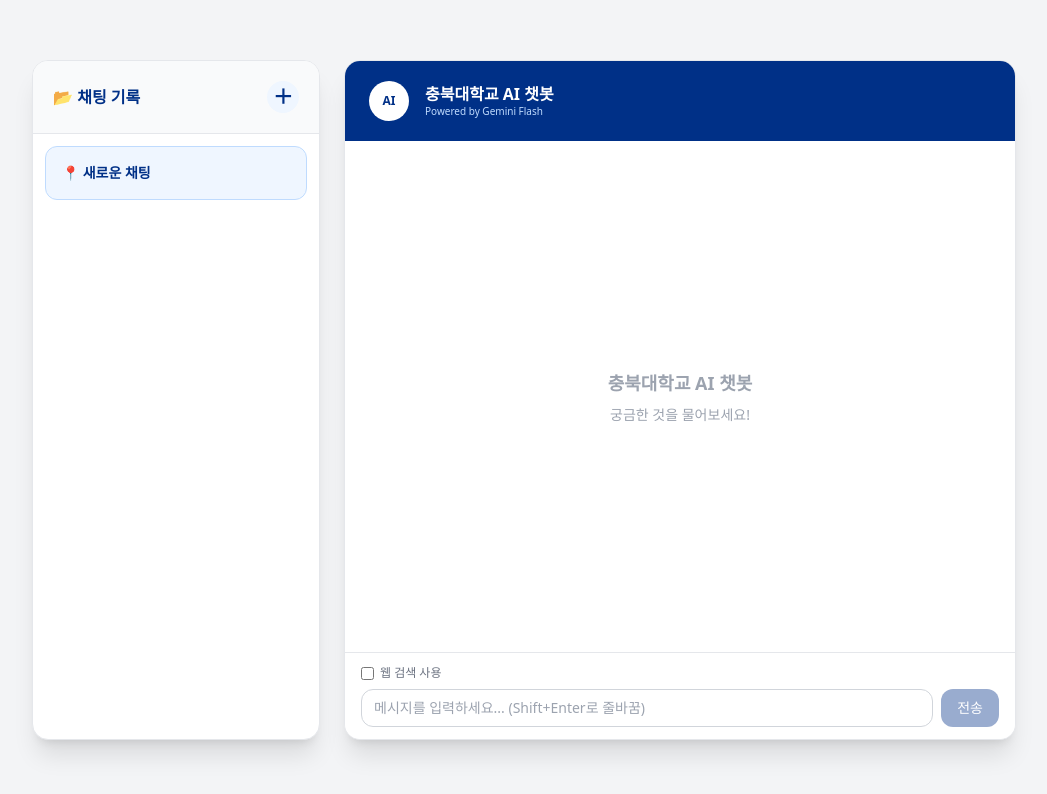
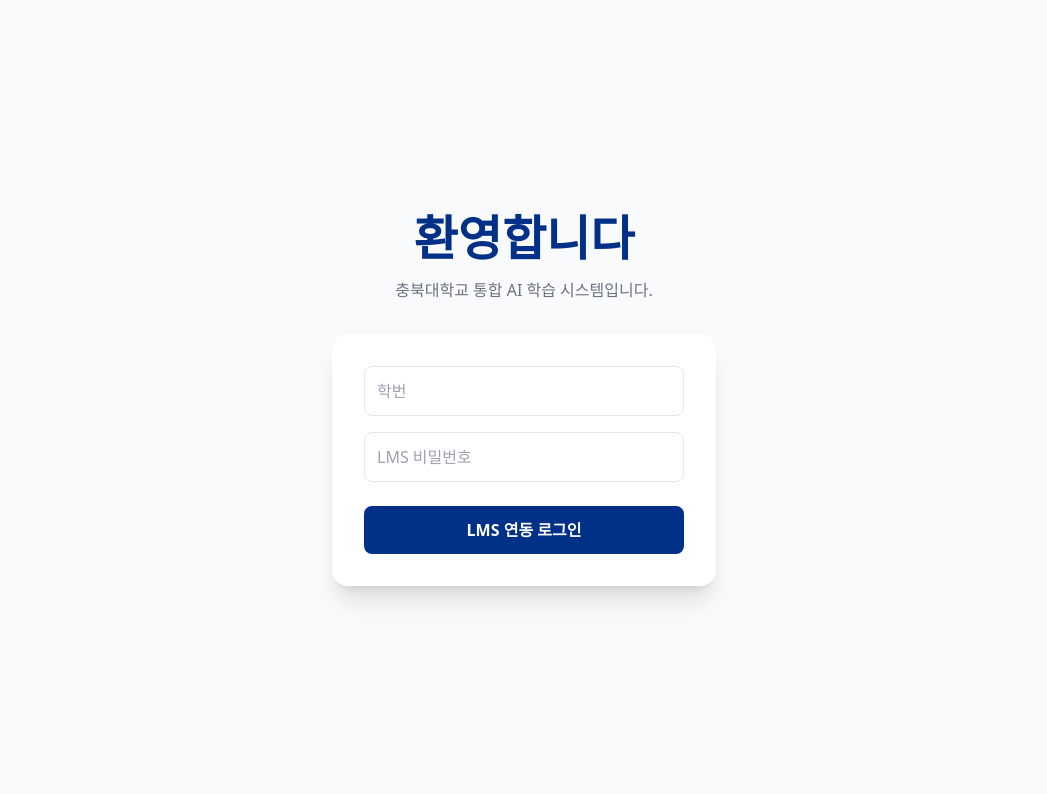
Before and after one commit to iamLeeHyeon/CBNU_AI_ChatBot, a React (Vite) app in the folder frontend/: page / in a window 1280 px wide. Shown: the top 794 px of the page, without its empty margins (116-1163 px from the left). Built offline with nearby package versions, Linux system fonts and the light colour scheme.

Commit message:
feat: LMS login UI & move chatbot
moved chatbot to toggle icon at bottom right

actually doing login will require following backend commit files

```diff
--- a/frontend/src/App.jsx
+++ b/frontend/src/App.jsx
@@ -1,8 +1,17 @@
 import { useState, useEffect } from "react";
+import LMSLogin from "./components/LMS/LMSLogin";
+import LMSDashboard from "./components/LMS/LMSDashboard";
 import ChatWindow from "./components/ChatWindow";
 import InputBar from "./components/InputBar";
+import ChatWidget from "./components/ChatWidget";
 
 export default function App() {
+
+  const [isLoggedIn, setIsLoggedIn] = useState(() => {
+    return !!localStorage.getItem("cbnu_lms_session");
+  });
+
+  const [userName, setUserName] = useState(() => localStorage.getItem("cbnu_lms_username") || "");
   const [chatHistory, setChatHistory] = useState(() => {
     try {
       const saved = localStorage.getItem("cbnu_chat_history");
@@ -11,6 +20,9 @@
       return [{ id: Date.now(), title: "새로운 채팅", messages: [] }];
     }
   });
+
+
+
 
 
   const [currentChatId, setCurrentChatId] = useState(() => {
@@ -106,41 +118,68 @@
     }
   }
 
-  return (
-    <div className="min-h-screen bg-gray-100 flex items-center justify-center p-6 gap-6">
-      <aside className="w-72 h-[85vh] bg-white rounded-2xl shadow-xl flex-shrink-0 flex flex-col overflow-hidden border border-gray-200">
-        <div className="p-5 border-b font-bold text-cbnu-blue bg-gray-50 flex justify-between items-center">
-          <span>📂 채팅 기록</span>
-          <button onClick={startNewChat} className="w-8 h-8 flex items-center justify-center rounded-full bg-blue-50 text-cbnu-blue hover:bg-cbnu-blue hover:text-white transition-all text-xl">＋</button>
+const handleLogout = () => {
+    localStorage.removeItem("cbnu_lms_session");
+    localStorage.removeItem("cbnu_lms_username");
+    setIsLoggedIn(false);
+    setUserName("");
+    // 백엔드에 로그아웃 API가 있다면 여기서 추가 호출
+    // fetch("/api/lms/logout", { method: "POST" });
+  };
+
+
+
+  if (!isLoggedIn) {
+    return (
+      <div className="min-h-screen bg-gray-50 flex items-center justify-center">
+        {/* onLoginSuccess에서 이름을 받아와 저장합니다 */}
+        <LMSLogin onLoginSuccess={(name) => {
+          localStorage.setItem("cbnu_lms_session", "true");
+          if (name) {
+            localStorage.setItem("cbnu_lms_username", name);
+            setUserName(name);
+          }
+          setIsLoggedIn(true);
+        }} />
+      </div>
+    );
+  }
+
+return (
+    <div className="min-h-screen bg-gray-100 relative overflow-hidden flex flex-col">
+      {/* 상단 네비게이션 바 (옵션) */}
+      <header className="bg-white shadow-sm px-6 py-4 flex justify-between items-center z-10 relative">
+        <h1 className="text-xl font-bold text-cbnu-blue flex-1">충북대학교 LMS Portal</h1>
+
+        <div className="absolute left-1/2 transform -translate-x-1/2 font-bold text-lg text-gray-800">
+          {userName ? `${userName}님, 안녕하세요!` : ""}
         </div>
-        <div className="flex-1 overflow-y-auto p-3 space-y-2">
-          {chatHistory.map((chat) => (
-            <button
-              key={chat.id}
-              onClick={() => switchChat(chat.id)}
-              className={`w-full text-left p-4 rounded-xl text-sm transition-all border ${
-                Number(chat.id) === Number(currentChatId) ? "bg-blue-50 border-blue-200" : "hover:bg-gray-50 border-transparent"
-              }`}
-            >
-              <p className={`font-semibold truncate ${Number(chat.id) === Number(currentChatId) ? "text-cbnu-blue" : "text-gray-700"}`}>📍 {chat.title}</p>
-            </button>
-          ))}
-        </div>
-      </aside>
 
-      <div className="w-full max-w-2xl h-[85vh] bg-white rounded-2xl shadow-xl flex flex-col overflow-hidden border border-gray-200">
-        <header className="bg-cbnu-blue text-white px-6 py-5 flex items-center gap-4">
-          <div className="w-10 h-10 rounded-full bg-white flex items-center justify-center">
-            <span className="text-cbnu-blue font-black text-xs">AI</span>
-          </div>
-          <div className="flex-1">
-            <p className="font-bold text-base leading-tight">충북대학교 AI 챗봇</p>
-            <p className="text-[10px] text-blue-200">Powered by Gemini Flash</p>
-          </div>
-        </header>
-        <ChatWindow messages={messages} isLoading={isLoading} />
-        <InputBar onSend={handleSend} isLoading={isLoading} useSearch={useSearch} onToggleSearch={() => setUseSearch(v => !v)} />
-      </div>
+        <button
+          onClick={handleLogout}
+          className="text-sm text-gray-500 hover:text-red-500"
+        >
+          로그아웃
+        </button>
+      </header>
+
+      {/* 중앙 메인 영역 (팀원들 요구사항 구현부) */}
+      <main className="flex-1 overflow-y-auto p-6">
+        <LMSDashboard />
+      </main>
+
+      {/* 우측 하단 플로팅 챗봇 (기존 채팅 UI) */}
+      <ChatWidget
+chatHistory={chatHistory}
+  currentChatId={currentChatId}
+  startNewChat={startNewChat}
+  switchChat={switchChat}
+  messages={messages}
+  handleSend={handleSend}
+  isLoading={isLoading}
+  useSearch={useSearch}
+  onToggleSearch={() => setUseSearch(v => !v)}
+      />
     </div>
   );
 }
--- /dev/null
+++ b/frontend/src/components/ChatWidget.jsx
@@ -0,0 +1,104 @@
+import { useState } from "react";
+// 파일 경로가 다르면 본인 프로젝트 구조에 맞게 수정하세요.
+import ChatWindow from "./ChatWindow";
+import InputBar from "./InputBar";
+
+export default function ChatWidget({
+  chatHistory,
+  currentChatId,
+  startNewChat,
+  switchChat,
+  messages,
+  handleSend,
+  isLoading,
+  useSearch,
+  onToggleSearch
+}) {
+  // 챗봇 창을 열고 닫는 토글 상태
+  const [isOpen, setIsOpen] = useState(false);
+
+  return (
+    <div className="fixed bottom-6 right-6 z-50 flex flex-col items-end">
+
+      {/* 챗봇 창 본체 (isOpen이 true일 때만 렌더링) */}
+      {isOpen && (
+        // 가로 길이를 750px로 늘려 2단 레이아웃이 답답하지 않게 조절
+        <div className="w-[750px] h-[600px] bg-white rounded-2xl shadow-2xl border border-gray-200 mb-4 flex flex-col overflow-hidden animate-fade-in-up">
+
+          {/* 전체 공통 헤더 */}
+          <div className="bg-cbnu-blue text-white p-3 flex justify-between items-center z-10 shadow-sm">
+            <div className="flex items-center gap-2">
+              <div className="w-8 h-8 bg-white rounded-full flex items-center justify-center text-cbnu-blue font-black text-xs">AI</div>
+              <span className="font-bold">충북대학교 AI 조교</span>
+            </div>
+            <button
+              onClick={() => setIsOpen(false)}
+              className="text-white hover:text-red-300 font-bold text-xl transition-colors"
+            >
+              ✖
+            </button>
+          </div>
+
+          {/* 내부 2단 분할 영역 */}
+          <div className="flex-1 flex flex-row overflow-hidden bg-gray-50">
+
+            {/* 왼쪽: 대화 기록 사이드바 (가로 250px 고정) */}
+            <div className="w-[250px] bg-white border-r border-gray-100 flex flex-col flex-shrink-0">
+              <div className="p-3 border-b flex justify-between items-center bg-gray-50">
+                <span className="font-bold text-sm text-gray-700">📂 이전 대화</span>
+                {/* 새 채팅 시작 버튼 복구 */}
+                <button
+                  onClick={startNewChat}
+                  className="text-cbnu-blue hover:text-blue-700 font-bold text-lg transition-transform hover:scale-110"
+                  title="새 채팅 시작"
+                >
+                  ＋
+                </button>
+              </div>
+
+              <div className="flex-1 overflow-y-auto p-2 space-y-2">
+                {chatHistory.map((chat) => (
+                  <button
+                    key={chat.id}
+                    onClick={() => switchChat(chat.id)}
+                    className={`w-full text-left p-3 rounded-xl text-xs transition-all border ${
+                      Number(chat.id) === Number(currentChatId)
+                      ? "bg-blue-50 border-blue-200 text-cbnu-blue font-bold shadow-sm"
+                      : "hover:bg-gray-50 border-transparent text-gray-600"
+                    }`}
+                  >
+                    <p className="truncate">📍 {chat.title}</p>
+                  </button>
+                ))}
+              </div>
+            </div>
+
+            {/* 오른쪽: 실제 채팅창 및 입력 폼 */}
+            <div className="flex-1 flex flex-col overflow-hidden relative">
+              <div className="flex-1 overflow-y-auto relative bg-gray-50">
+                <ChatWindow messages={messages} isLoading={isLoading} />
+              </div>
+              <div className="bg-white border-t border-gray-100">
+                <InputBar
+                  onSend={handleSend}
+                  isLoading={isLoading}
+                  useSearch={useSearch}
+                  onToggleSearch={onToggleSearch}
+                />
+              </div>
+            </div>
+
+          </div>
+        </div>
+      )}
+
+      {/* 동그란 플로팅 챗봇 버튼 */}
+      <button
+        onClick={() => setIsOpen(!isOpen)}
+        className="w-16 h-16 bg-cbnu-blue rounded-full shadow-2xl flex items-center justify-center text-white text-3xl hover:scale-110 hover:bg-blue-800 transition-all duration-300"
+      >
+        {isOpen ? "⬇️" : "💬"}
+      </button>
+    </div>
+  );
+}
--- a/frontend/src/components/ChatWindow.jsx
+++ b/frontend/src/components/ChatWindow.jsx
@@ -1,5 +1,8 @@
 import { useEffect, useRef } from "react";
 import MessageBubble from "./MessageBubble";
+
+
+
 
 export default function ChatWindow({ messages, isLoading }) {
   const bottomRef = useRef(null);
--- /dev/null
+++ b/frontend/src/components/LMS/LMSDashboard.jsx
@@ -0,0 +1,12 @@
+export default function LMSDashboard() {
+  return (
+    <div className="bg-white rounded-2xl shadow-sm border border-gray-200 p-6 h-full flex items-center justify-center">
+      <div className="text-center">
+        <h2 className="text-2xl font-bold text-gray-700 mb-2">LMS 대시보드 준비 중</h2>
+        <p className="text-gray-500">
+          여기에 과제 목록, 성적, 캘린더가 표시될 예정입니다.
+        </p>
+      </div>
+    </div>
+  );
+}
--- /dev/null
+++ b/frontend/src/components/LMS/LMSLogin.jsx
@@ -0,0 +1,78 @@
+import { useState } from "react";
+
+export default function LMSLogin({ onLoginSuccess }) {
+  const [studentId, setStudentId] = useState("");
+  const [password, setPassword] = useState("");
+  const [error, setError] = useState("");
+  const [isLoading, setIsLoading] = useState(false);
+
+  const handleSubmit = async (e) => {
+    e.preventDefault();
+    setError("");
+    setIsLoading(true);
+
+    try {
+      const res = await fetch("/api/lms/login", {
+        method: "POST",
+        headers: { "Content-Type": "application/json" },
+        // 백엔드 스키마에 맞게 필드명 설정 (보통 username이나 student_id)
+        body: JSON.stringify({ student_id: studentId, password: password }),
+      });
+
+      const data = await res.json();
+
+      if (res.ok && data.success !== false) {
+        // 로그인 성공 시 백엔드에서 받아온 이름을 부모 컴포넌트로 전달
+        onLoginSuccess(data.user_name || "학우");
+      } else {
+        // 실패 시 요구하신 에러 메시지 출력
+        setError("로그인에 실패하였습니다, 다시 시도해 보세요");
+      }
+    } catch (err) {
+      setError("서버와 통신할 수 없습니다.");
+    } finally {
+      setIsLoading(false);
+    }
+  };
+
+  return (
+    <div className="text-center">
+      <h1 className="text-5xl font-black text-cbnu-blue mb-4">환영합니다</h1>
+      <p className="text-gray-500 mb-8">충북대학교 통합 AI 학습 시스템입니다.</p>
+
+      <form onSubmit={handleSubmit} className="bg-white p-8 rounded-2xl shadow-xl w-96 mx-auto flex flex-col gap-4">
+        <input
+          type="text"
+          placeholder="학번"
+          className="p-3 border rounded-lg focus:ring-2 focus:ring-blue-500 outline-none"
+          value={studentId} onChange={(e) => setStudentId(e.target.value)}
+          required
+        />
+        <input
+          type="password"
+          placeholder="LMS 비밀번호"
+          className="p-3 border rounded-lg focus:ring-2 focus:ring-blue-500 outline-none"
+          value={password} onChange={(e) => setPassword(e.target.value)}
+          required
+        />
+
+        {/* 로그인 실패 시 나타나는 빨간색 에러 메시지 */}
+        {error && (
+          <div className="bg-red-50 text-red-500 text-sm p-3 rounded-lg border border-red-100 text-left animate-pulse">
+            ⚠️ {error}
+          </div>
+        )}
+
+        <button
+          type="submit"
+          disabled={isLoading}
+          className={`text-white p-3 rounded-lg font-bold transition-colors mt-2 ${
+            isLoading ? "bg-gray-400 cursor-not-allowed" : "bg-cbnu-blue hover:bg-blue-800"
+          }`}
+        >
+          {isLoading ? "로그인 중..." : "LMS 연동 로그인"}
+        </button>
+      </form>
+    </div>
+  );
+}
```
Also changed, not shown: frontend/src/components/MessageBubble.jsx (+23 -1 lines).
